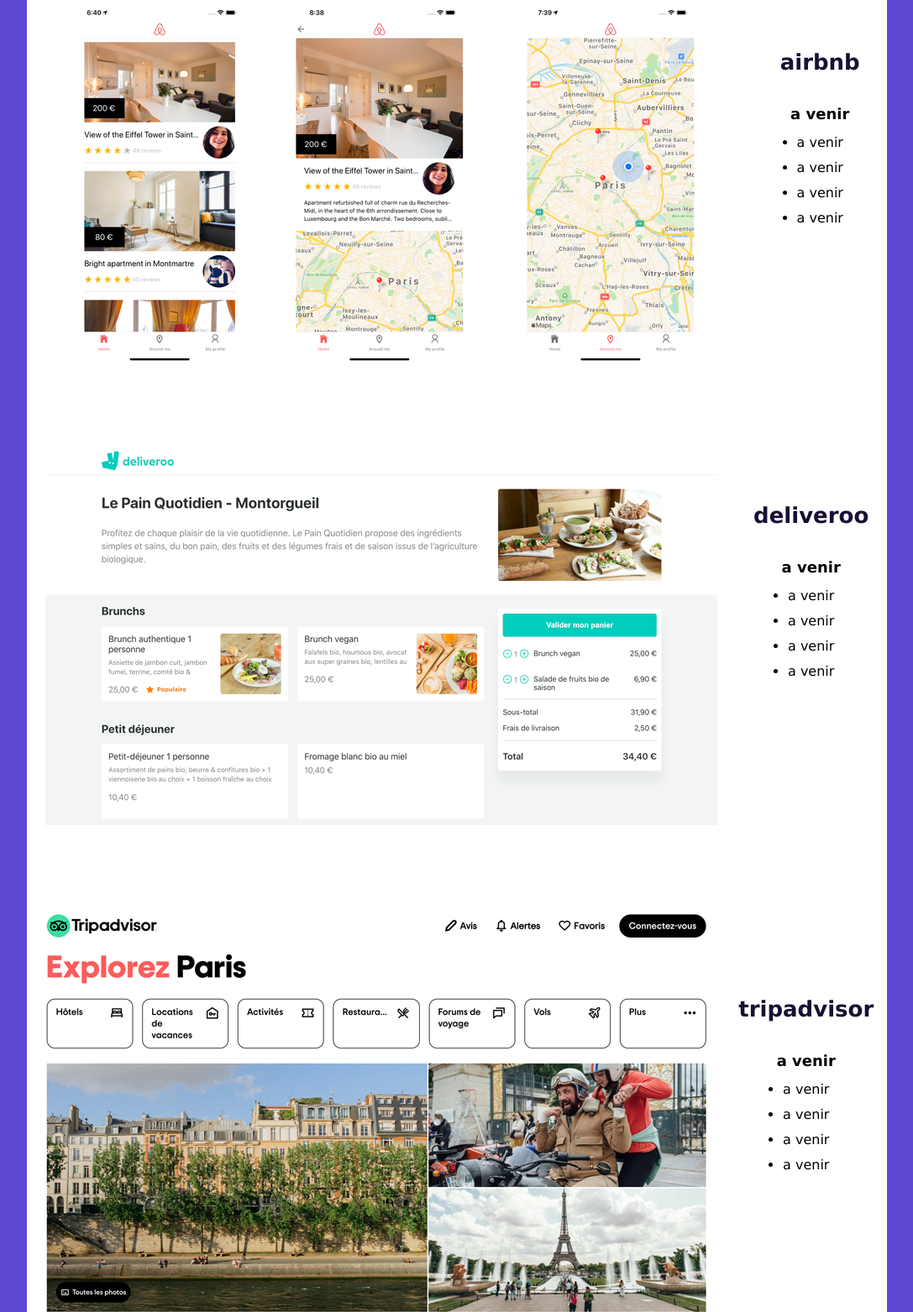
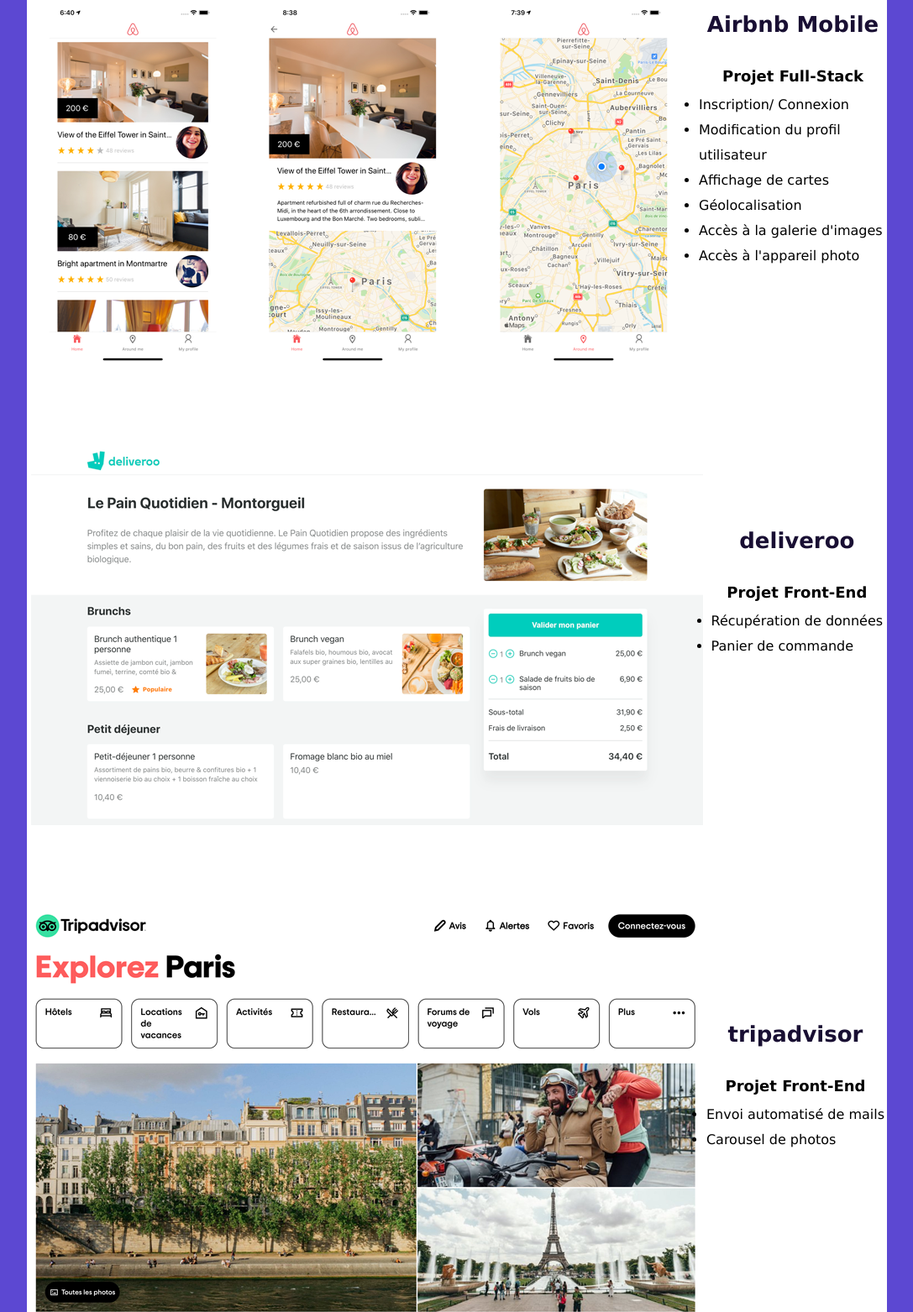
Before and after one commit to Mohnolog/Dialog, a plain HTML site: page index.html in a window 1280 px wide. Shown: the part 1876-3439 px from the top of the page at 84% size, without its empty margins (96-1183 px from the left). Drawn offline with Linux system fonts and the light colour scheme.

Commit message:
Update index.html

```diff
--- a/index.html
+++ b/index.html
@@ -60,13 +60,15 @@
         <div>
           <img src="./img/airbnb.png" alt="" />
           <div>
-            <h3>airbnb</h3>
-            <h4>a venir</h4>
+            <h3>Airbnb Mobile</h3>
+            <h4>Projet Full-Stack</h4>
             <ul>
-              <li>a venir</li>
-              <li>a venir</li>
-              <li>a venir</li>
-              <li>a venir</li>
+              <li>Inscription/ Connexion</li>
+              <li>Modification du profil utilisateur</li>
+              <li>Affichage de cartes</li>
+              <li>Géolocalisation</li>
+              <li>Accès à la galerie d'images</li>
+              <li>Accès à l'appareil photo</li>
             </ul>
           </div>
         </div>
@@ -74,12 +76,10 @@
           <img src="./img/deliveroo.png" alt="" />
           <div>
             <h3>deliveroo</h3>
-            <h4>a venir</h4>
+            <h4>Projet Front-End</h4>
             <ul>
-              <li>a venir</li>
-              <li>a venir</li>
-              <li>a venir</li>
-              <li>a venir</li>
+              <li>Récupération de données</li>
+              <li>Panier de commande</li>
             </ul>
           </div>
         </div>
@@ -87,12 +87,10 @@
           <img src="img/tripadvisor.png" alt="" />
           <div>
             <h3>tripadvisor</h3>
-            <h4>a venir</h4>
+            <h4>Projet Front-End</h4>
             <ul>
-              <li>a venir</li>
-              <li>a venir</li>
-              <li>a venir</li>
-              <li>a venir</li>
+              <li>Envoi automatisé de mails</li>
+              <li>Carousel de photos</li>
             </ul>
           </div>
         </div>
@@ -100,12 +98,14 @@
           <img src="img/vinted.png" alt="" />
           <div>
             <h3>vinted</h3>
-            <h4>a venir</h4>
+            <h4>Projet Full-Stack</h4>
             <ul>
-              <li>a venir</li>
-              <li>a venir</li>
-              <li>a venir</li>
-              <li>a venir</li>
+              <li>Inscription/ Connexion</li>
+              <li>Récupération de données</li>
+              <li>Publicqtion d'annonces</li>
+              <li>Barre de recherche</li>
+              <li>Paiment</li>
+              <li>Upload de photos</li>
             </ul>
           </div>
         </div>
```
